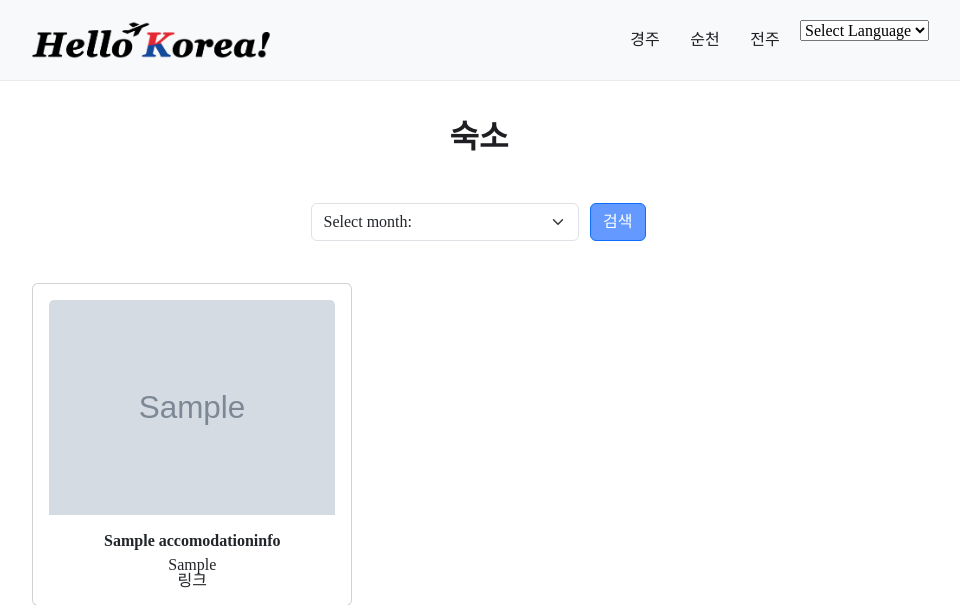
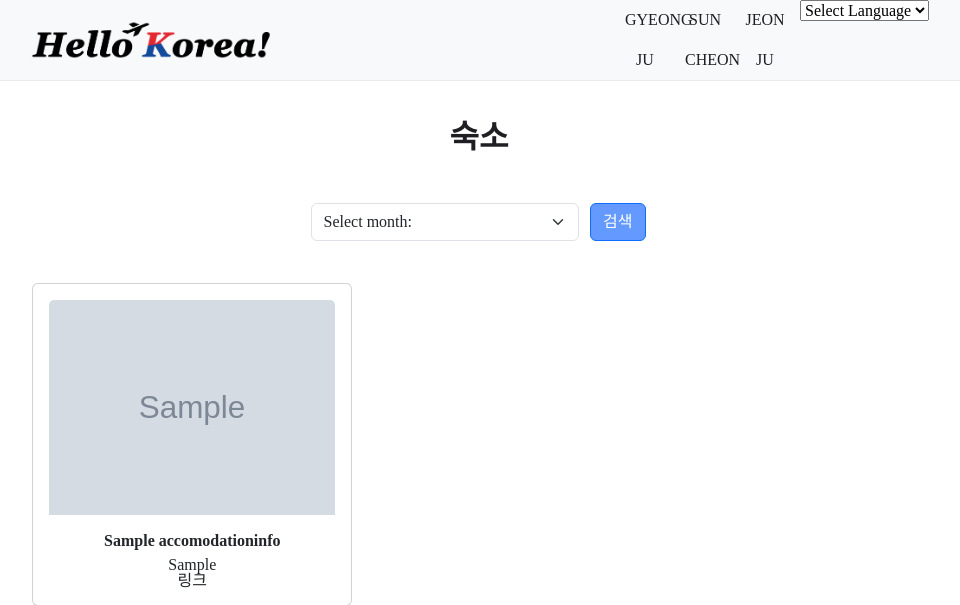
Before and after one commit to Devcourse-Hello-Korea/Hello-Korea, a Django app: template GyeongJu/templates/GyeongJu/accomodation_index.html in a window 1280 px wide. Shown: the top 605 px of the page, without its empty margins (161-1121 px from the left). Run offline with Django 5.2, Linux system fonts and the light colour scheme; data comes from the database, SQL or seed files in the repository; tables that the repository leaves empty hold one stand-in row (values such as "Sample post"); the template is opened without the code that fills it: values that come from a table or form of the project are taken from there, most other values are stand-ins (such as "Sample title", 1, 10 or a date in 2020); grey boxes marked "Sample" are stand-in pictures.

Commit message:
feat: "숙소 페이지 하드코딩 번역"

```diff
--- a/GyeongJu/templates/GyeongJu/accomodation_index.html
+++ b/GyeongJu/templates/GyeongJu/accomodation_index.html
@@ -94,30 +94,30 @@
 					<span class="bar"></span>
 					<ul class="menu">
 						<li class="item" id="gyeongju">
-							<strong class="category"><a href="/GyeongJu">경주</a></strong>
+							<strong class="category"><a href="/GyeongJu">Gyeong Ju</a></strong>
 							<div class="column" id="gyeongju_column">
-								<a href="./Accomodation" class="link">숙소</a>
-								<a href="./Food" class="link">음식</a>
-								<a href="./Tradition" class="link">전통체험</a>
-								<a href="./Souvenir" class="link">기념품</a>
+								<a href="./Accomodation" class="link">{{hard_coded.lodging_text}}</a>
+								<a href="./Food" class="link">{{hard_coded.Food_text}}</a>
+								<a href="./Tradition" class="link">{{hard_coded.Experience_text}}</a>
+								<a href="./Souvenir" class="link">{{hard_coded.Souvenir_text}}</a>
 							</div>
 						</li>
 						<li class="item" id="suncheon">
-							<strong class="category"><a href="/SoonCheon">순천</a></strong>
+							<strong class="category"><a href="/SoonCheon">Sun Cheon</a></strong>
 							<div class="column" id="suncheon_column">
-								<a href="" class="link">숙소</a>
-								<a href="" class="link">음식</a>
-								<a href="" class="link">전통체험</a>
-								<a href="" class="link">기념품</a>
+								<a href="" class="link">{{hard_coded.lodging_text}}</a>
+								<a href="" class="link">{{hard_coded.Food_text}}</a>
+								<a href="" class="link">{{hard_coded.Experience_text}}</a>
+								<a href="" class="link">{{hard_coded.Souvenir_text}}</a>
 							</div>
 						</li>
 						<li class="item" id="jeonju">
-							<strong class="category"><a href="/JeonJu">전주</a></strong>
+							<strong class="category"><a href="/JeonJu">Jeon Ju</a></strong>
 							<div class="column" id="jeonju_column">
-								<a href="" class="link">숙소</a>
-								<a href="" class="link">음식</a>
-								<a href="" class="link">전통체험</a>
-								<a href="" class="link">기념품</a>
+								<a href="" class="link">{{hard_coded.lodging_text}}</a>
+								<a href="" class="link">{{hard_coded.Food_text}}</a>
+								<a href="" class="link">{{hard_coded.Experience_text}}</a>
+								<a href="" class="link">{{hard_coded.Souvenir_text}}</a>
 							</div>
 						</li>
 						<li class="item" id="language">
```
Also changed, not shown: GyeongJu/Accomodation/accomodation_views.py (+8 -1 lines).
